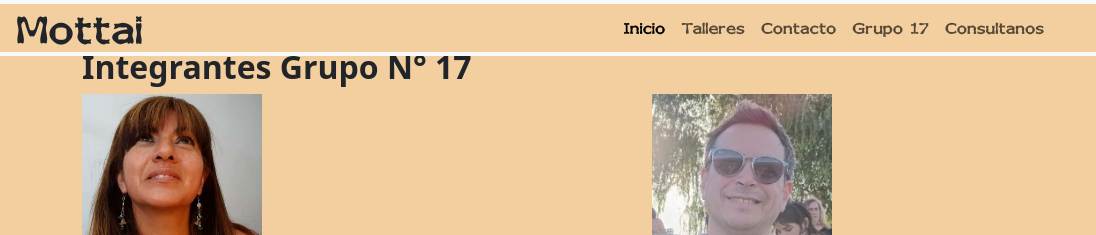
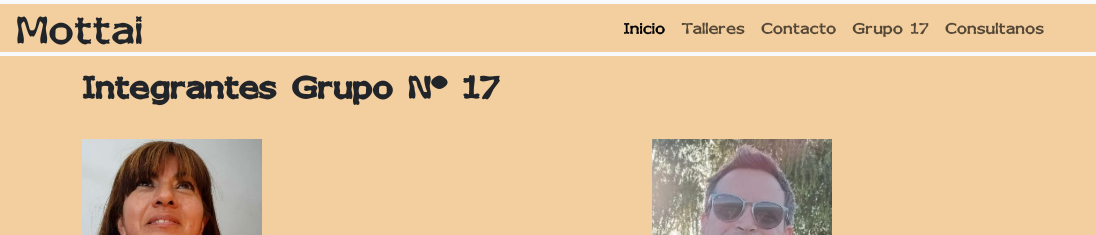
Before and after one commit to AdrianaVillafane/AP4.0-Trabajo-Practico-Integrador, a plain HTML site: page grupo17.html in a window 1280 px wide. Shown: the top 235 px of the page, 0-1096 px from the left. Drawn offline with nearby package versions, Linux system fonts and the light colour scheme.

Commit message:
Agrego padding en titulo de grupo17

```diff
--- a/style.css
+++ b/style.css
@@ -119,3 +119,8 @@ div.col-lg-6{
   width: 500px;
   display: grid;
 }
+.integrantes{
+  font-family: "Boneribbon-Bold";
+  padding-top: 20px;
+  padding-bottom: 25px;
+}
```
